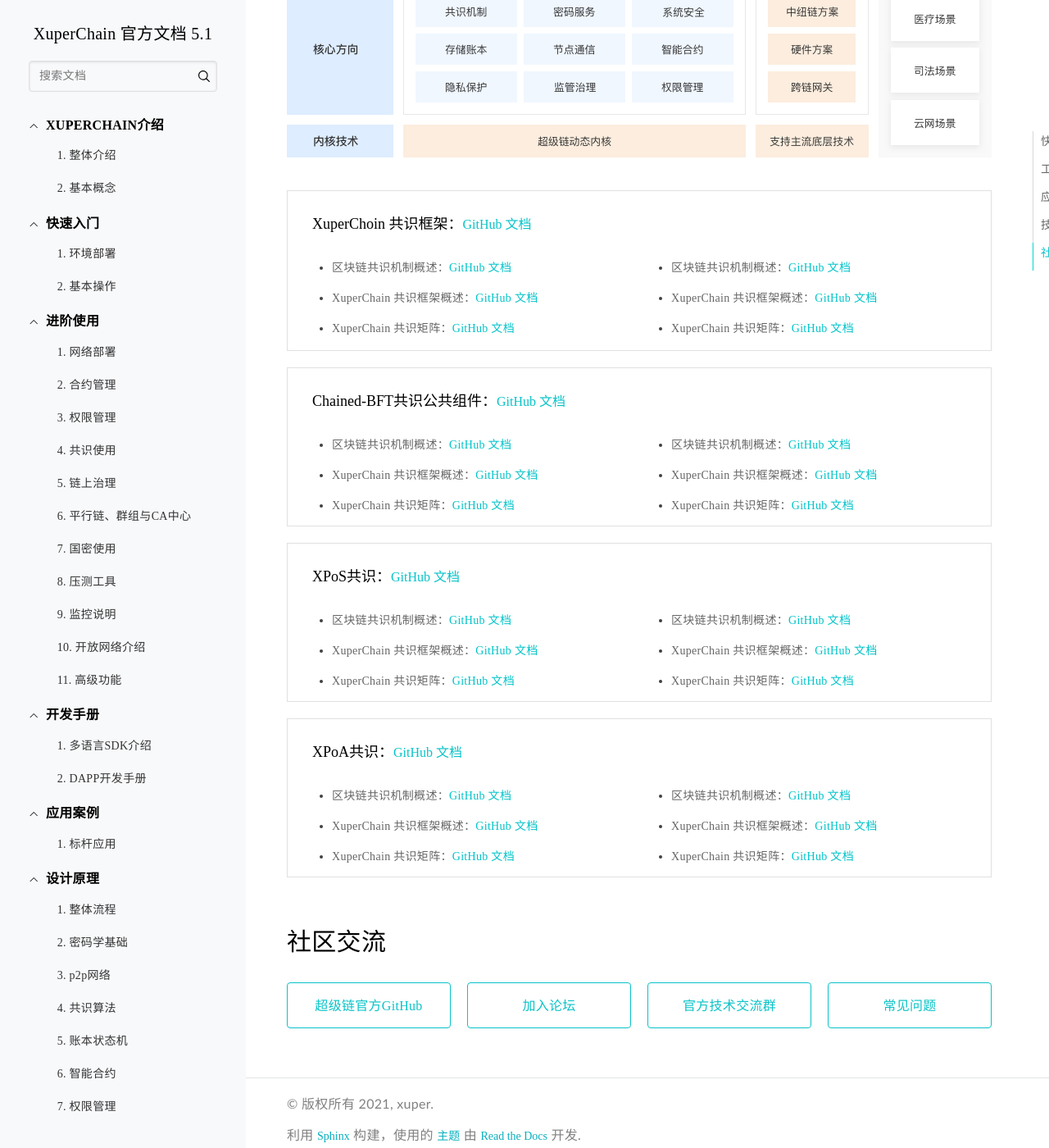
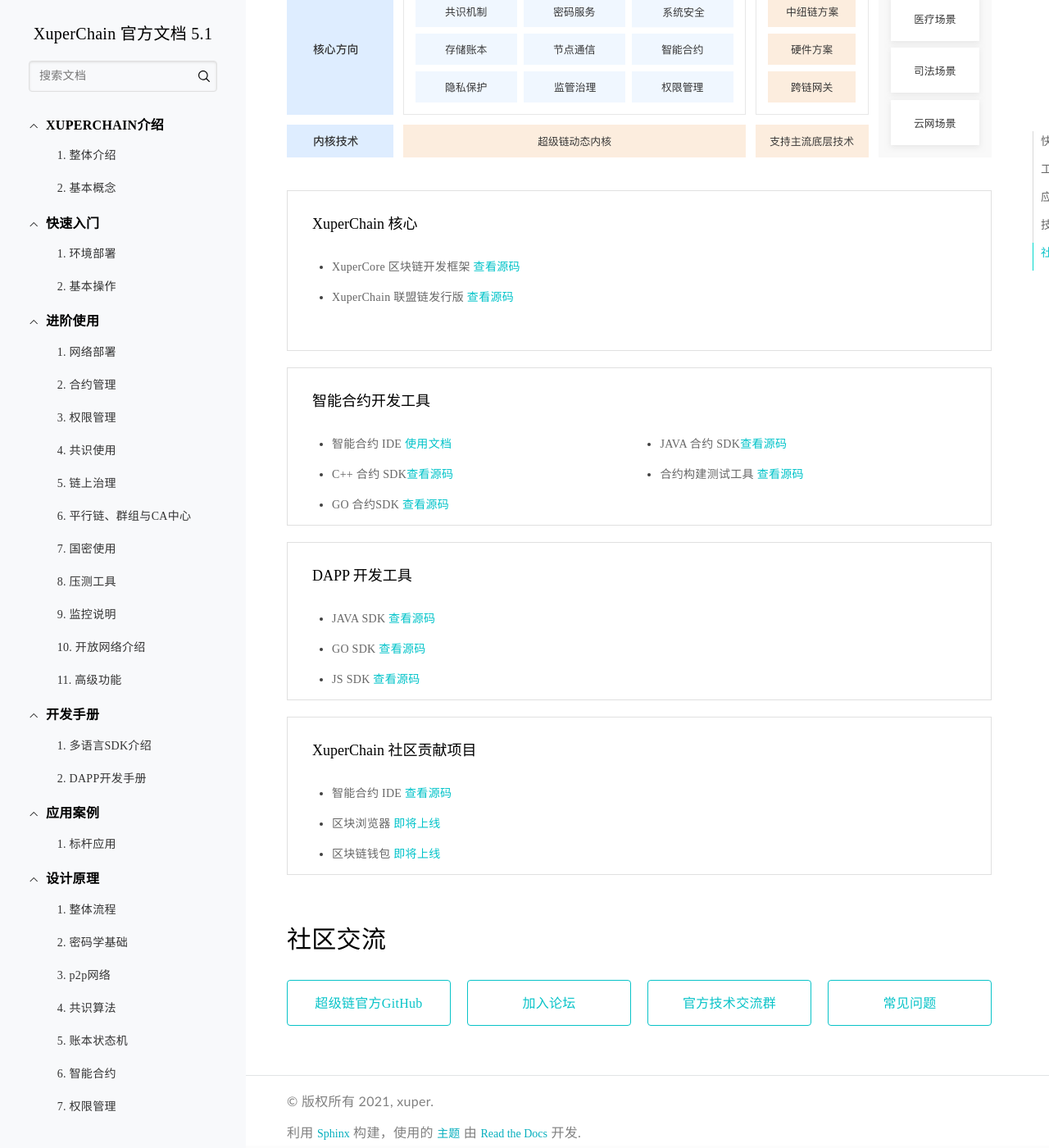
Before and after one commit to xuperchain/docs, a Sphinx documentation site: the page built from source/index.rst, in a window 1280 px wide and 1400 px high, scrolled down 3048 px. Shown: the whole window at 82% size. Built offline with Sphinx 7.4.7 and the Read the Docs theme 2.0.0, drawn with Linux system fonts in a browser that asks for light colours.

Commit message:
update ecology

```diff
--- a/source/split/ecology.html
+++ b/source/split/ecology.html
@@ -7,28 +7,18 @@
     </div>
     <div id="eco1" class="card-holder container">
         <div class="card rocket container">
-            <p class="ecotitle">XuperChoin 共识框架：<b><a href="./docs/manual/build_chain.html">GitHub 文档</a></b></p>
+            <p class="ecotitle">XuperChain 核心</p>
             <div class="ecoul">
                 <ul class="ecof">
                     <li>
-                        <p>区块链共识机制概述：<b><a href="./docs/manual/build_chain.html">GitHub 文档</a></b></p>
+                        <p>XuperCore 区块链开发框架 <b><a href="https://github.com/xuperchain/xupercore">查看源码</a></b></p>
                     </li>
                     <li>
-                        <p>XuperChain 共识框架概述：<b><a href="./docs/manual/build_chain.html">GitHub 文档</a></b></p>
-                    </li>
-                    <li>
-                        <p>XuperChain 共识矩阵：<b><a href="./docs/manual/build_chain.html">GitHub 文档</a></b></p>
+                        <p>XuperChain 联盟链发行版 <b><a href="https://github.com/xuperchain/xuperchain">查看源码</a></b></p>
                     </li>
                 </ul>
                 <ul class="ecos">
-                    <li>
-                        <p>区块链共识机制概述：<b><a href="./docs/manual/build_chain.html">GitHub 文档</a></b></p>
-                    </li>
-                    <li>
-                        <p>XuperChain 共识框架概述：<b><a href="./docs/manual/build_chain.html">GitHub 文档</a></b></p>
-                    </li>
-                    <li>
-                        <p>XuperChain 共识矩阵：<b><a href="./docs/manual/build_chain.html">GitHub 文档</a></b></p>
+
                     </li>
                 </ul>
             </div>
@@ -36,28 +26,25 @@
     </div>
     <div id="eco2" class="card-holder container">
         <div class="card rocket container">
-            <p class="ecotitle">Chained-BFT共识公共组件：<b><a href="./docs/manual/build_chain.html">GitHub 文档</a></b></p>
+            <p class="ecotitle">智能合约开发工具</p>
             <div class="ecoul">
                 <ul class="ecof">
                     <li>
-                        <p>区块链共识机制概述：<b><a href="./docs/manual/build_chain.html">GitHub 文档</a></b></p>
+                        <p>智能合约 IDE <b><a href="/development_manuals/xuper-ide.html">使用文档</a></b></p>
                     </li>
                     <li>
-                        <p>XuperChain 共识框架概述：<b><a href="./docs/manual/build_chain.html">GitHub 文档</a></b></p>
+                        <p>C++ 合约 SDK<b><a href="https://github.com/xuperchain/contract-sdk-cpp">查看源码 </a></b></p>
                     </li>
                     <li>
-                        <p>XuperChain 共识矩阵：<b><a href="./docs/manual/build_chain.html">GitHub 文档</a></b></p>
+                        <p>GO 合约SDK <b><a href="https://github.com/xuperchain/contract-sdk-go">查看源码 </a></b></p>
                     </li>
                 </ul>
                 <ul class="ecos">
                     <li>
-                        <p>区块链共识机制概述：<b><a href="./docs/manual/build_chain.html">GitHub 文档</a></b></p>
+                        <p>JAVA 合约 SDK<b><a href="https://github.com/xuperchain/contract-sdk-java">查看源码</a></b></p>
                     </li>
                     <li>
-                        <p>XuperChain 共识框架概述：<b><a href="./docs/manual/build_chain.html">GitHub 文档</a></b></p>
-                    </li>
-                    <li>
-                        <p>XuperChain 共识矩阵：<b><a href="./docs/manual/build_chain.html">GitHub 文档</a></b></p>
+                        <p>合约构建测试工具 <b><a href="https://github.com/xuperchain/xdev"> 查看源码 </a></b></p>
                     </li>
                 </ul>
             </div>
@@ -65,60 +52,43 @@
     </div>
     <div id="eco3" class="card-holder container">
         <div class="card rocket container">
-            <p class="ecotitle">XPoS共识：<b><a href="./docs/manual/build_chain.html">GitHub 文档</a></b></p>
+            <p class="ecotitle">DAPP 开发工具</p>
             <div class="ecoul">
                 <ul class="ecof">
                     <li>
-                        <p>区块链共识机制概述：<b><a href="./docs/manual/build_chain.html">GitHub 文档</a></b></p>
+                        <p>JAVA SDK <b><a href="https://github.com/xuperchain/xuper-java-sdk"> 查看源码</a></b></p>
                     </li>
                     <li>
-                        <p>XuperChain 共识框架概述：<b><a href="./docs/manual/build_chain.html">GitHub 文档</a></b></p>
+                        <p>GO SDK <b><a href="https://github.com/xuperchain/xuper-sdk-go">查看源码</a></b></p>
                     </li>
                     <li>
-                        <p>XuperChain 共识矩阵：<b><a href="./docs/manual/build_chain.html">GitHub 文档</a></b></p>
+                        <p>JS SDK <b><a href="https://github.com/xuperchain/xuper-sdk-js">查看源码</a></b></p>
                     </li>
                 </ul>
                 <ul class="ecos">
+
+                </ul>
+            </div>
+        </div>
+    </div>
+
+    <div id="eco4" class="card-holder container">
+        <div class="card rocket container">
+            <p class="ecotitle">XuperChain 社区贡献项目</b></p>
+            <div class="ecoul">
+                <ul class="ecof">
                     <li>
-                        <p>区块链共识机制概述：<b><a href="./docs/manual/build_chain.html">GitHub 文档</a></b></p>
+                        <p>智能合约 IDE <b><a href="https://github.com/ObsidianLabs/XuperIDE"> 查看源码</a></b></p>
                     </li>
                     <li>
-                        <p>XuperChain 共识框架概述：<b><a href="./docs/manual/build_chain.html">GitHub 文档</a></b></p>
+                        <p>区块浏览器 <b><a href="#"> 即将上线 </a></b></p>
                     </li>
                     <li>
-                        <p>XuperChain 共识矩阵：<b><a href="./docs/manual/build_chain.html">GitHub 文档</a></b></p>
+                        <p>区块链钱包 <b><a href="#"> 即将上线 </a></b></p>
                     </li>
                 </ul>
             </div>
         </div>
     </div>
-    <div id="eco4" class="card-holder container">
-        <div class="card rocket container">
-            <p class="ecotitle">XPoA共识：<b><a href="./docs/manual/build_chain.html">GitHub 文档</a></b></p>
-            <div class="ecoul">
-                <ul class="ecof">
-                    <li>
-                        <p>区块链共识机制概述：<b><a href="./docs/manual/build_chain.html">GitHub 文档</a></b></p>
-                    </li>
-                    <li>
-                        <p>XuperChain 共识框架概述：<b><a href="./docs/manual/build_chain.html">GitHub 文档</a></b></p>
-                    </li>
-                    <li>
-                        <p>XuperChain 共识矩阵：<b><a href="./docs/manual/build_chain.html">GitHub 文档</a></b></p>
-                    </li>
-                </ul>
-                <ul class="ecos">
-                    <li>
-                        <p>区块链共识机制概述：<b><a href="./docs/manual/build_chain.html">GitHub 文档</a></b></p>
-                    </li>
-                    <li>
-                        <p>XuperChain 共识框架概述：<b><a href="./docs/manual/build_chain.html">GitHub 文档</a></b></p>
-                    </li>
-                    <li>
-                        <p>XuperChain 共识矩阵：<b><a href="./docs/manual/build_chain.html">GitHub 文档</a></b></p>
-                    </li>
-                </ul>
-            </div>
-        </div>
-    </div>
+
 </div>
```
